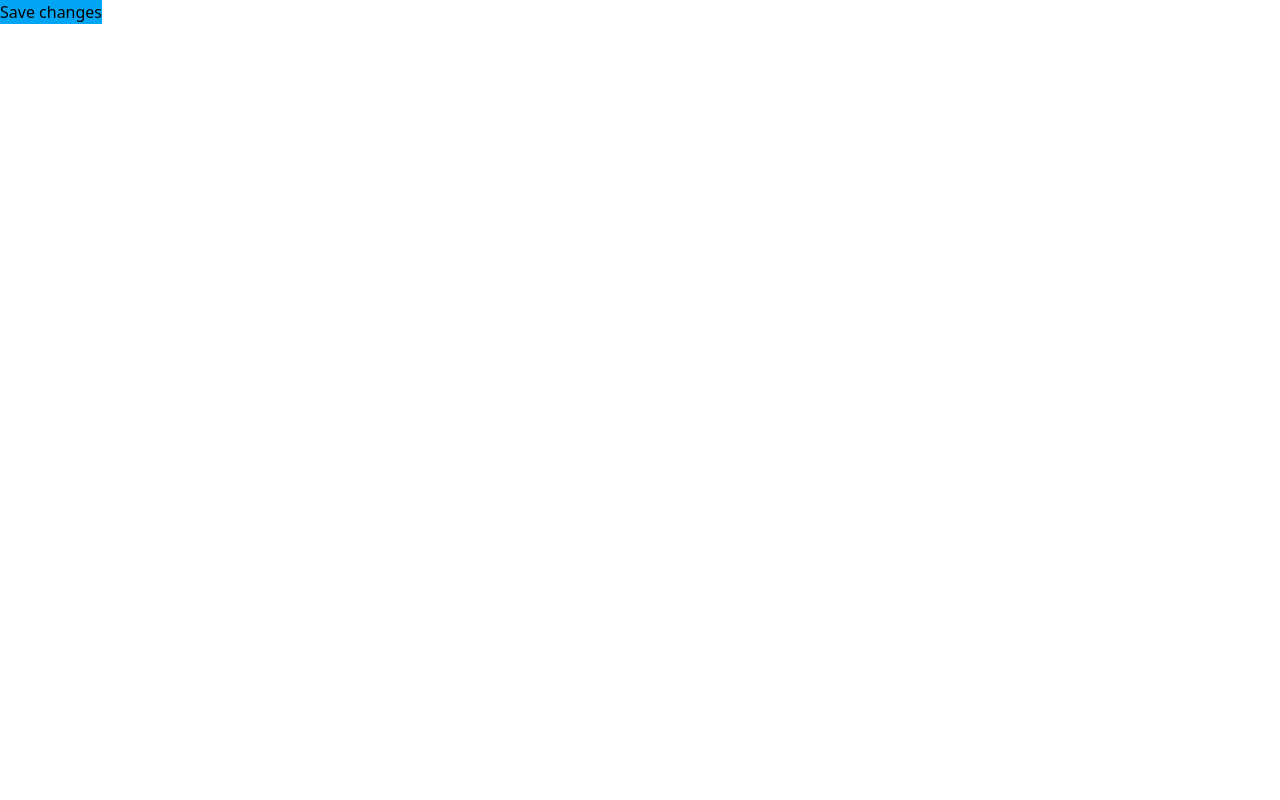
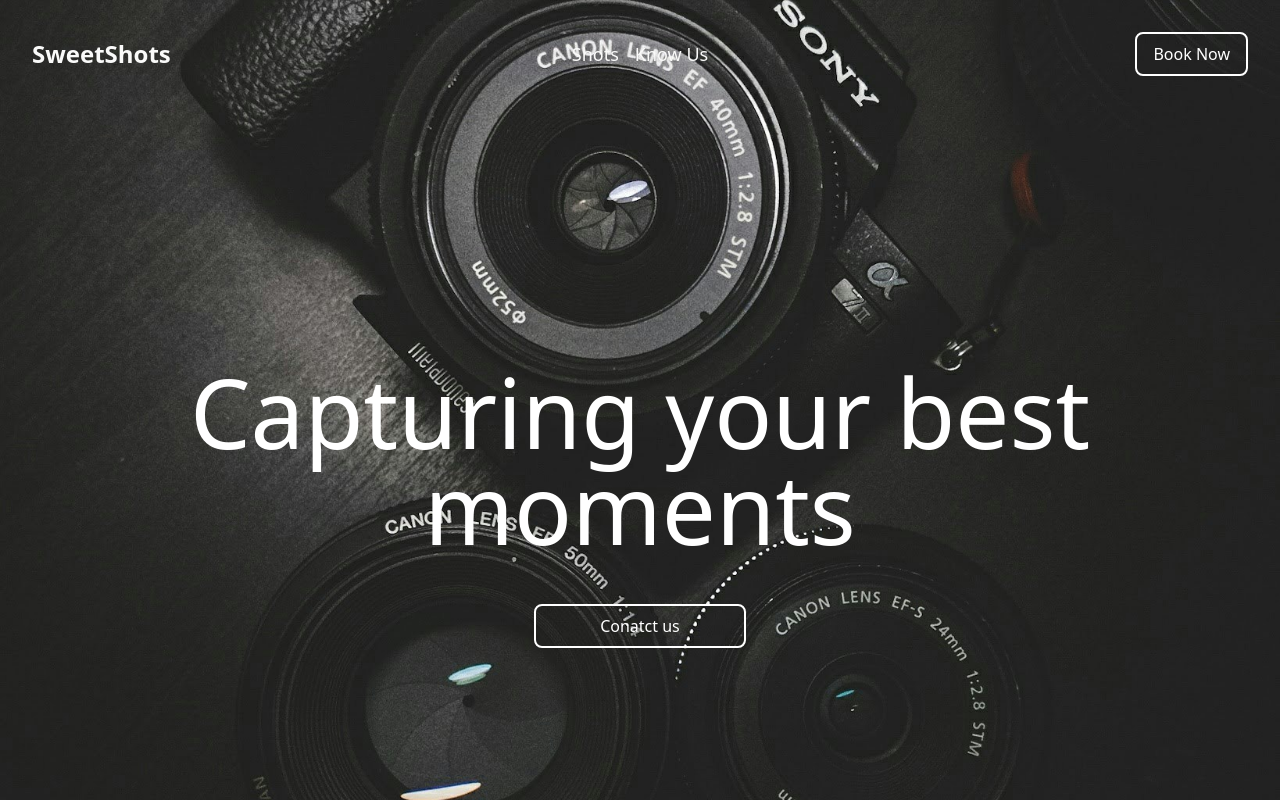
Before and after one commit to Fatougaye16/landing-page, a Vue app in the folder photography-landing-page/: page / in a window 1280 px wide. Built offline with nearby package versions, Linux system fonts and the light colour scheme.

Commit message:
hero section created

```diff
--- /dev/null
+++ b/photography-landing-page/src/modules/hero/components/hero-section.vue
@@ -0,0 +1,14 @@
+<template>
+    <div class="bg-[url('/camera-bg.jpg')] bg-cover bg-center h-screen">
+        <NavBar/>
+        <div class=" text-white text-center mt-64">
+            <h1 class="text-bold text-8xl ">Capturing your best moments</h1>
+            <button class="border-2 text-white px-16 py-2 rounded-lg hover:bg-sky-100 hover:text-black mt-12">Conatct us</button>
+        </div>
+    </div>
+</template>
+
+<script setup lang="ts">
+import NavBar from './nav-bar.vue';
+
+</script>
--- /dev/null
+++ b/photography-landing-page/src/modules/hero/components/nav-bar.vue
@@ -0,0 +1,20 @@
+<template>
+    <div class="flex items-center justify-between w-full p-8 text-stone-50">
+      <div class="flex-1">
+        <h1 class="text-2xl font-bold">SweetShots</h1>
+      </div>
+
+      <div class="flex-1 flex justify-center">
+        <ul class="flex flex-row gap-4 text-lg">
+          <li>Shots</li>
+          <li>Know Us</li>
+        </ul>
+      </div>
+
+      <div class="flex-1 flex justify-end">
+        <button class=" border-2 text-white px-4 py-2 rounded-lg hover:bg-sky-100 hover:text-black">
+          Book Now
+        </button>
+      </div>
+    </div>
+  </template>
--- a/photography-landing-page/src/views/HomeView.vue
+++ b/photography-landing-page/src/views/HomeView.vue
@@ -1,7 +1,7 @@
 <script setup lang="ts">
+import HeroSection from '@/modules/hero/components/hero-section.vue';
 </script>
 
 <template>
-    <button class="bg-sky-500 hover:bg-sky-700 rou">Save changes</button>
-
+<HeroSection/>
 </template>
```
Also changed, not shown: photography-landing-page/public/camera-bg.jpg (added), photography-landing-page/src/components/hero-section.vue (deleted).
